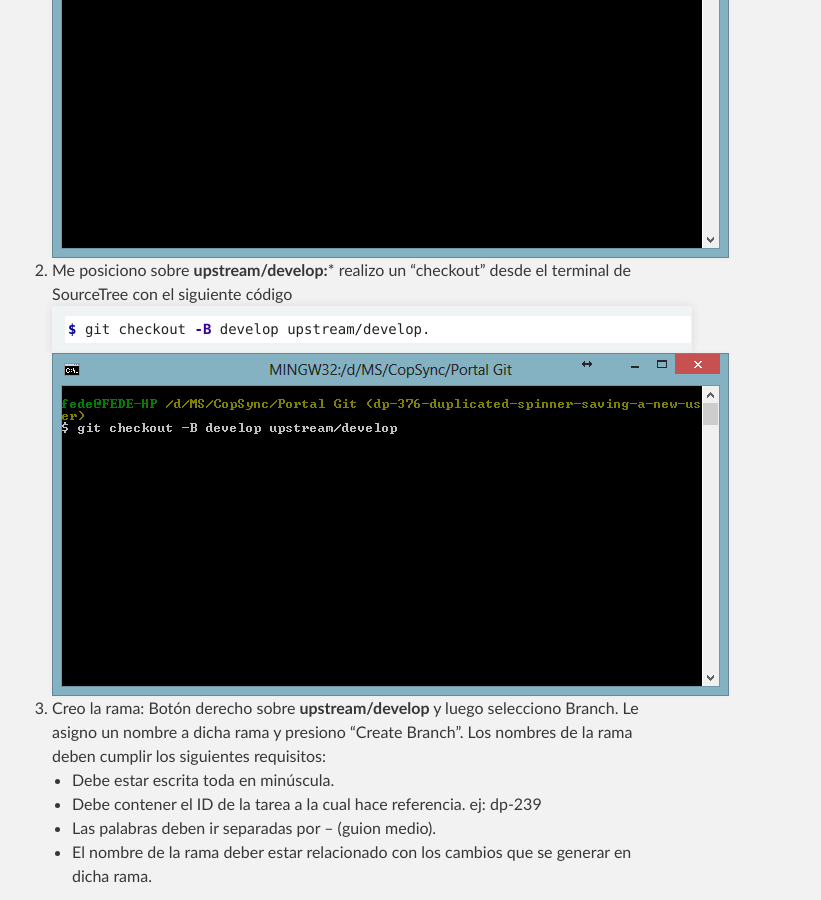
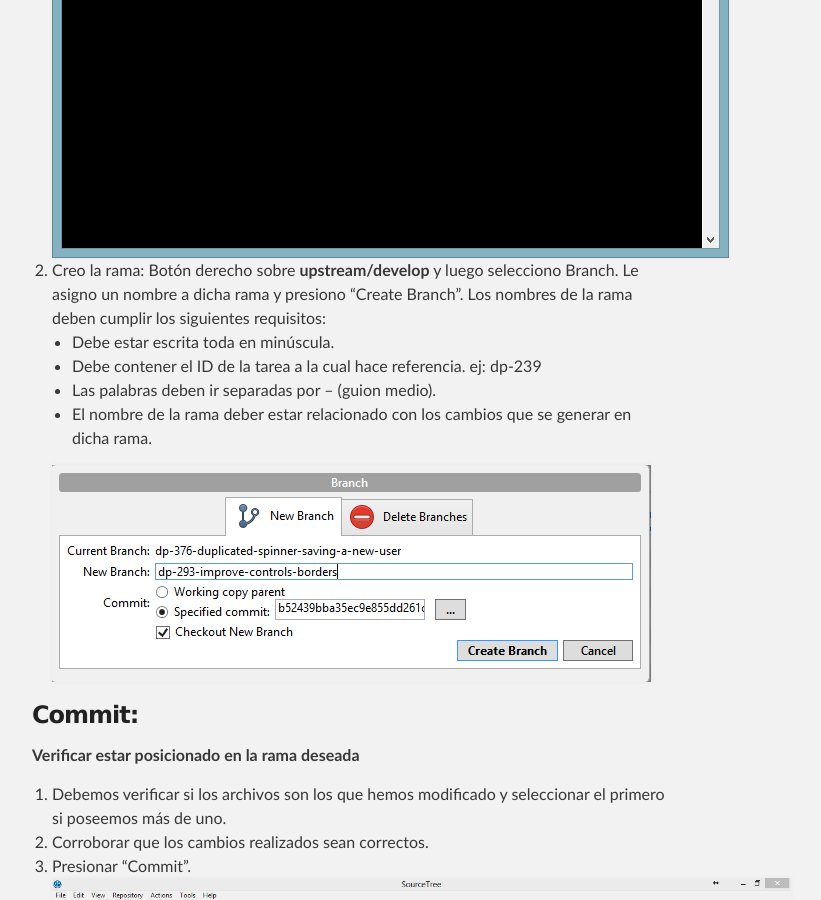
Before and after one commit to MakingSense/makingsense.github.io, a Jekyll site: the page built from migration-to-git/4-flows/dp-flow-in-spanish/dp-flow-in-spanish.md, in a window 1280 px wide and 900 px high, scrolled down 525 px. Shown: the whole window, without its empty margins (288-1109 px from the left). Built offline with Jekyll 4.4.1, drawn with Linux system fonts in a browser that asks for light colours.

Commit message:
Delete unnecessary step before create the branch (checkout)

````diff
--- a/migration-to-git/4-flows/dp-flow-in-spanish/dp-flow-in-spanish.md
+++ b/migration-to-git/4-flows/dp-flow-in-spanish/dp-flow-in-spanish.md
@@ -16,16 +16,9 @@ title: Flujo completo de Portal Git/TFS con SourceTree.
 
     ![template](ffetch.png)
 
-2.	Me posiciono sobre **upstream/develop:*** realizo un “checkout” desde el terminal de SourceTree con el siguiente código
-
-	```console
-	$ git checkout -B develop upstream/develop.
-	```
-
-	![template](checkout.png)
 
 
-3.	Creo la rama: Botón derecho sobre **upstream/develop** y luego selecciono Branch. Le asigno un nombre a dicha rama y presiono “Create Branch”. Los nombres de la rama deben cumplir los siguientes requisitos:
+2.	Creo la rama: Botón derecho sobre **upstream/develop** y luego selecciono Branch. Le asigno un nombre a dicha rama y presiono “Create Branch”. Los nombres de la rama deben cumplir los siguientes requisitos:
 
 	* Debe estar escrita toda en minúscula.
 	* Debe contener el ID de la tarea a la cual hace referencia. ej: dp-239
````
